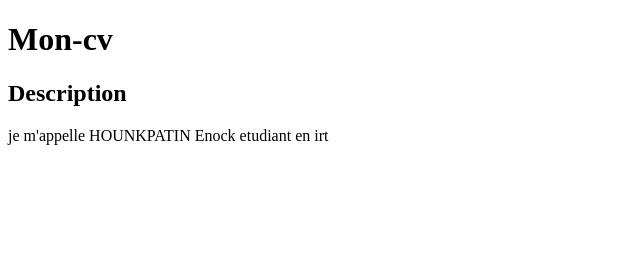
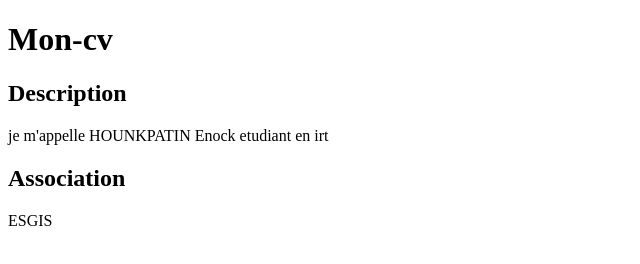
Before and after one commit to Hounkpatin71/mon-cv, a plain HTML site: page index.html in a window 1280 px wide. Shown: the whole page, without its empty margins (0-640 px from the left). Drawn offline with Linux system fonts and the light colour scheme.

Commit message:
mise en place de la section associations

```diff
--- a/index.html
+++ b/index.html
@@ -9,5 +9,7 @@
     <h1>Mon-cv</h1>
     <h2>Description</h2>
     <div>je m'appelle HOUNKPATIN Enock etudiant en irt</div>
+    <h2>Association</h2>
+    <div>ESGIS</div>
 </body>
 </html>
```
